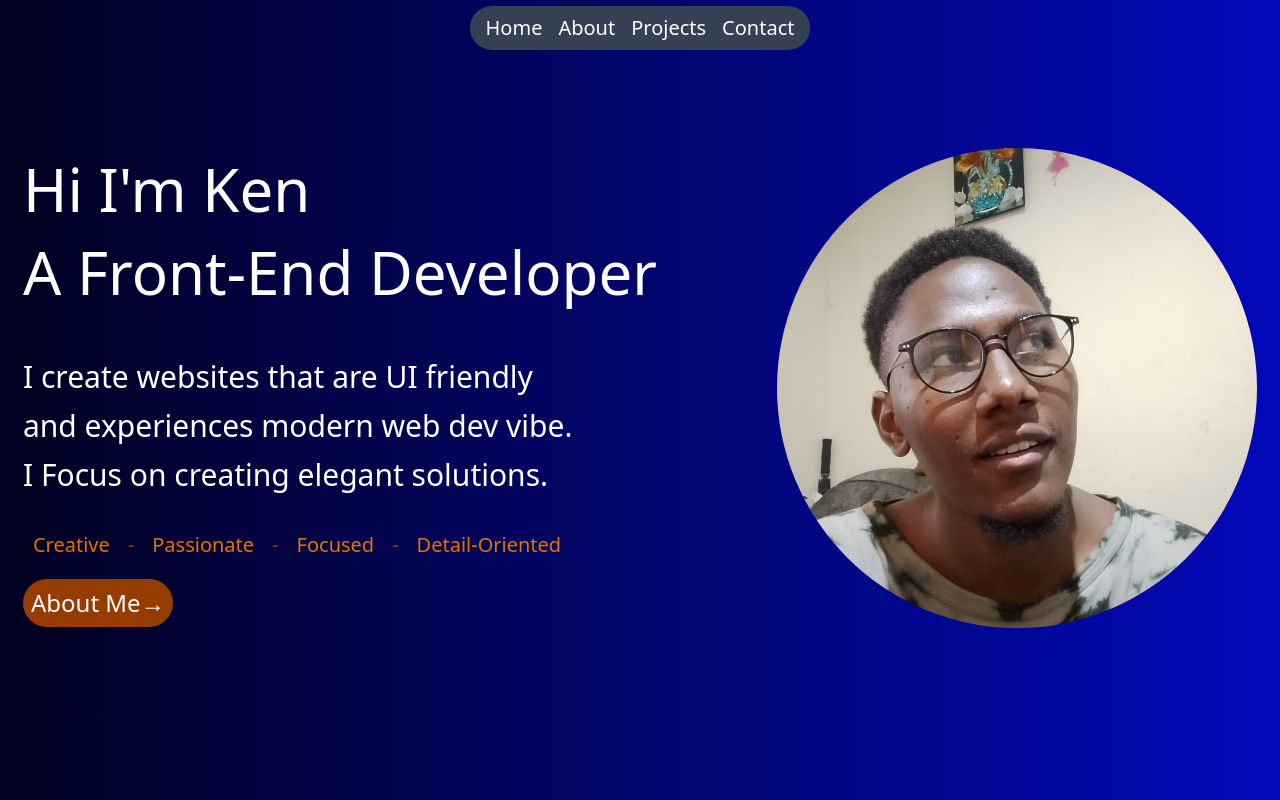
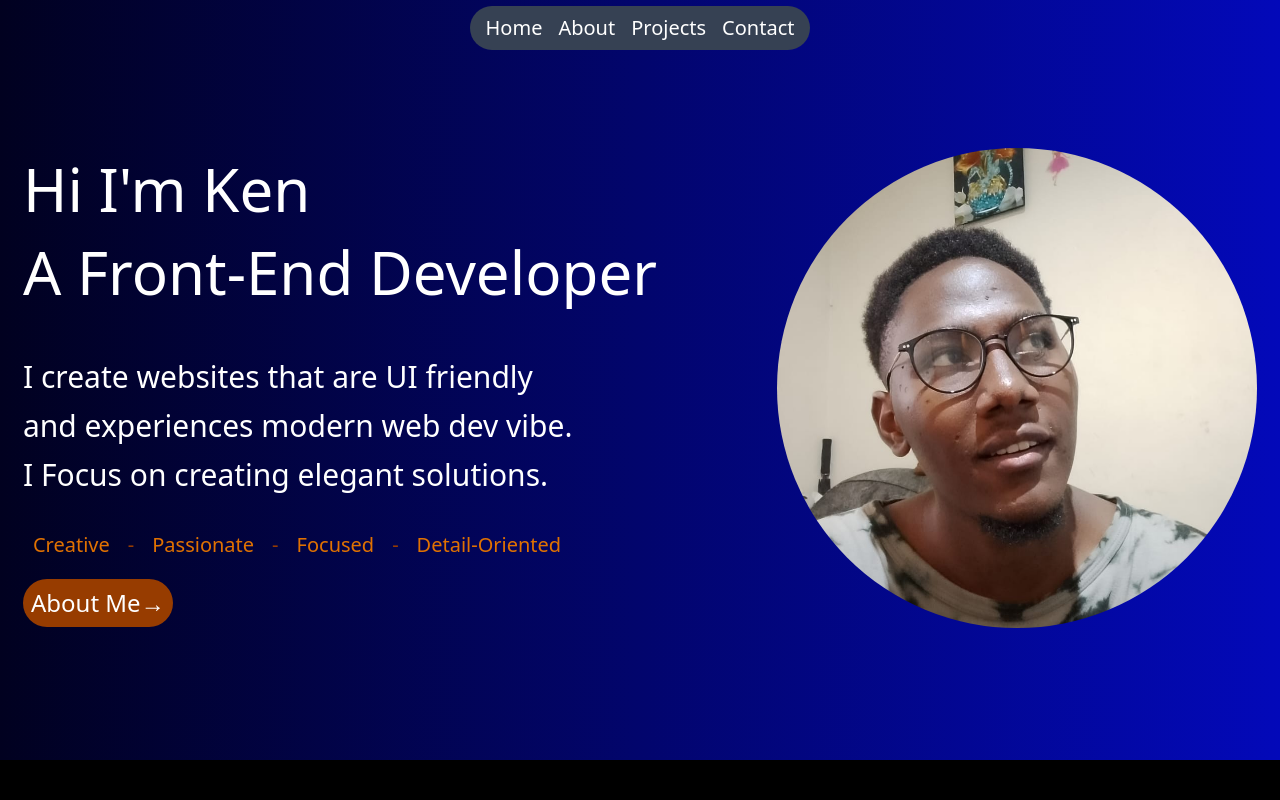
Before and after one commit to ken-jibril/Ken-s-portfolio, a React (Vite) app: page / in a window 1280 px wide. Built offline with nearby package versions, Linux system fonts and the light colour scheme.

Commit message:
import the footer component, wrap the whole App.jsx with a div to make the footer sit at the bottom of every page rendered.

```diff
--- a/src/App.jsx
+++ b/src/App.jsx
@@ -4,6 +4,7 @@
 import About from './Pages/About'
 import Projects from './Pages/Projects'
 import Contact from './Pages/Contact'
+import Footer from './components/Footer'
 
 
 function App() {
@@ -11,16 +12,23 @@
 
   return (
     <>
+    <div className="flex flex-col min-h-screen">
       <BrowserRouter>
        <Navbar />
 
+
+       <div className="flex-grow">
         <Routes>
           <Route   path='/' element={<Home />} />
           <Route  path='/about' element={<About />} />
           <Route  path='/project' element={<Projects />} />
           <Route  path='/contact' element={<Contact />} />
         </Routes>
+       </div>
+
+       <Footer />
       </BrowserRouter>
+    </div>
     </>
   )
 }
```
Lines whose indentation alone changed are shown as unchanged.
